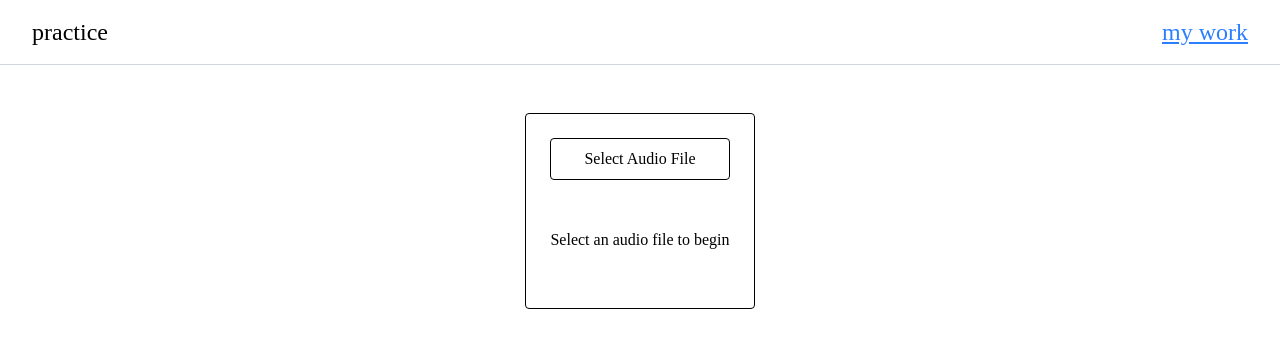
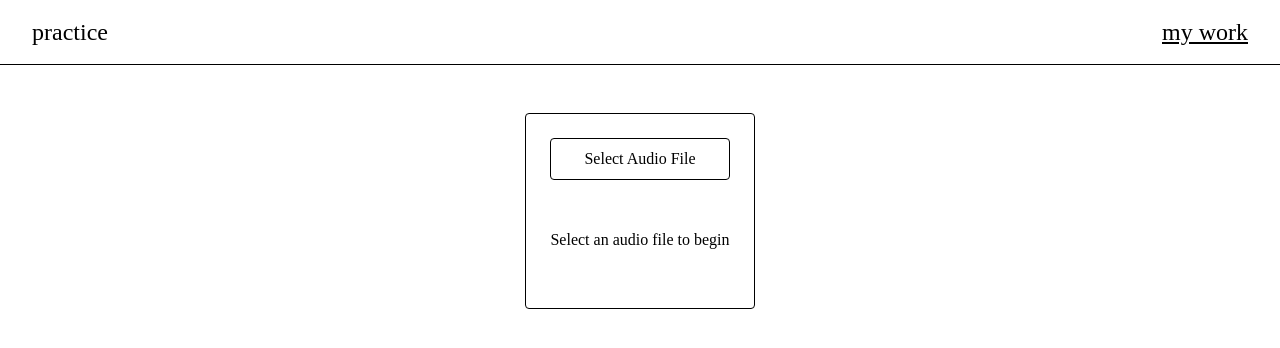
Before and after one commit to bmitchinson/practice, a SvelteKit app: page / in a window 1280 px wide. Shown: the top 348 px of the page. Built offline with nearby package versions, Linux system fonts and the light colour scheme.

Commit message:
system controlled light/dark mode

```diff
--- a/src/app.css
+++ b/src/app.css
@@ -4,4 +4,33 @@
 	html {
 		font-family: 'Times New Roman', Times, serif;
 	}
+
+	/* Enable dark mode based on system preference */
+	@media (prefers-color-scheme: dark) {
+		html {
+			background-color: black;
+			color: white;
+			--border-color: white;
+		}
+	}
+
+	@media (prefers-color-scheme: light) {
+		html {
+			background-color: white;
+			color: black;
+			--border-color: black;
+		}
+	}
+
+	/* Ensure body inherits the colors */
+	body {
+		background-color: inherit;
+		color: inherit;
+		min-height: 100vh;
+	}
+
+	/* Apply border color custom property */
+	.border-theme {
+		border-color: var(--border-color);
+	}
 }
--- a/src/lib/components/AudioPlayer.svelte
+++ b/src/lib/components/AudioPlayer.svelte
@@ -123,7 +123,7 @@
 	});
 </script>
 
-<div class="audio-player mx-auto w-full max-w-md rounded border p-6">
+<div class="audio-player border-theme mx-auto w-full max-w-md rounded border p-6">
 	<!-- File Input (Hidden) -->
 	<input
 		bind:this={fileInput}
@@ -134,13 +134,13 @@
 	/>
 
 	<!-- File Selection Button -->
-	<button on:click={selectFile} class="mb-4 w-full rounded border px-4 py-2">
+	<button on:click={selectFile} class="border-theme mb-4 w-full rounded border px-4 py-2">
 		Select Audio File
 	</button>
 
 	<!-- Selected File Info -->
 	{#if selectedFile}
-		<div class="mb-4 rounded border p-3">
+		<div class="border-theme mb-4 rounded border p-3">
 			<p class="text-sm">Selected file:</p>
 			<p class="truncate">{selectedFile.name}</p>
 		</div>
@@ -167,7 +167,7 @@
 		<div class="mb-4">
 			<button
 				on:click={togglePlayPause}
-				class="rounded border px-6 py-2 disabled:opacity-50"
+				class="border-theme rounded border px-6 py-2 disabled:opacity-50"
 				disabled={!isLoaded}
 			>
 				{isPlaying ? 'Pause' : 'Play'}
@@ -176,7 +176,7 @@
 
 		<!-- Progress Bar -->
 		<div class="mb-4">
-			<div class="h-2 w-full rounded-full border">
+			<div class="border-theme h-2 w-full rounded-full border">
 				<div
 					class="h-2 rounded-full"
 					style="width: {duration > 0
--- a/src/lib/cssUtils.ts
+++ b/src/lib/cssUtils.ts
@@ -1 +1 @@
-export const linkClasses = 'text-blue-500 hover:text-blue-700 underline';
+export const linkClasses = 'underline';
--- a/src/routes/+layout.svelte
+++ b/src/routes/+layout.svelte
@@ -15,7 +15,7 @@
 	<a href="https://mitchinson.dev" class={linkClasses}>my work</a>
 </header>
 
-<hr class="mt-4 mb-4 w-full border-t border-gray-300" />
+<hr class="border-theme mt-4 mb-4 w-full border-t" />
 
 <div class="flex flex-col items-center justify-between">
 	{@render children?.()}
```
